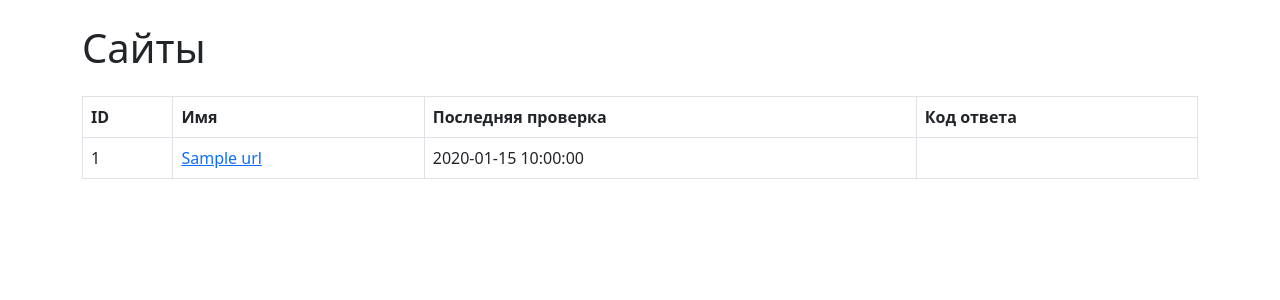
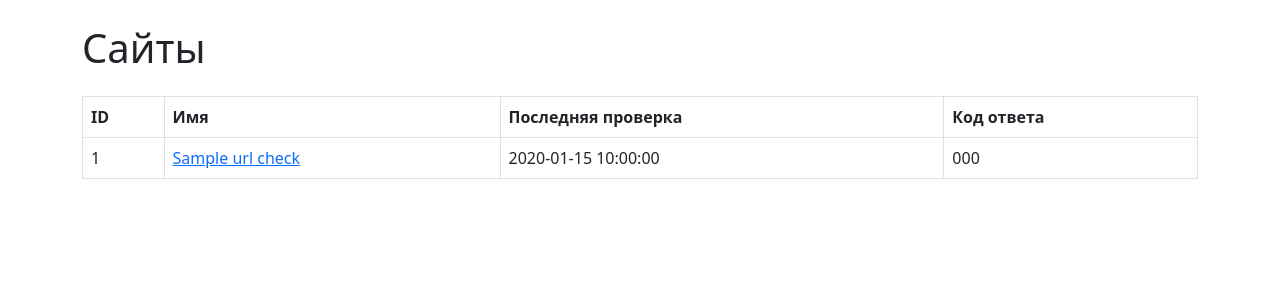
Before and after one commit to TaRgITay008/python-project-83, a Flask app: page /urls in a window 1280 px wide. Shown: the part 56-356 px from the top of the page. Run offline with Flask 3, Linux system fonts and the light colour scheme; a database or web service that is not in the repository returns one stand-in record (values such as "Sample title"); some libraries are stand-ins or nearby versions.

Commit message:
Add real HTTP check with status_code

```diff
--- a/page_analyzer/app.py
+++ b/page_analyzer/app.py
@@ -1,6 +1,7 @@
 """Flask application for page analyzer."""
 
 import os
+import requests
 import validators
 from flask import Flask, render_template, request, redirect, url_for, flash
 from dotenv import load_dotenv
@@ -70,15 +71,24 @@ def create_app():
 
     @app.route('/urls/<int:id>/checks', methods=['POST'])
     def create_check(id):
-        """Create a new check for URL."""
+        """Create a new check for URL by making a real HTTP request."""
         url = get_url(id)
         if not url:
             flash('Страница не найдена', 'danger')
             return redirect(url_for('index'))
 
-        # Пока создаём проверку без реальных данных
-        add_check(id)
-        flash('Страница успешно проверена', 'success')
+        try:
+            # Выполняем реальный HTTP-запрос
+            response = requests.get(url['name'], timeout=5)
+            response.raise_for_status()
+
+            # Если успешно — сохраняем проверку с кодом ответа
+            add_check(id, status_code=response.status_code)
+            flash('Страница успешно проверена', 'success')
+
+        except (requests.exceptions.RequestException, requests.exceptions.Timeout):
+            # Любая ошибка сети, таймаут, 4xx, 5xx
+            flash('Произошла ошибка при проверке', 'danger')
 
         return redirect(url_for('show_url', id=id))
 
--- a/page_analyzer/db.py
+++ b/page_analyzer/db.py
@@ -80,7 +80,7 @@ def get_url(url_id):
 
 
 def get_all_urls_with_last_check():
-    """Get all URLs with last check date."""
+    """Get all URLs with last check date and status code."""
     conn = get_connection()
     cur = conn.cursor(cursor_factory=RealDictCursor)
     cur.execute("""
@@ -88,7 +88,8 @@ def get_all_urls_with_last_check():
             u.id,
             u.name,
             u.created_at,
-            MAX(uc.created_at) as last_check_at
+            MAX(uc.created_at) as last_check_at,
+            (SELECT status_code FROM url_checks WHERE url_id = u.id ORDER BY created_at DESC LIMIT 1) as last_status_code
         FROM urls u
         LEFT JOIN url_checks uc ON u.id = uc.url_id
         GROUP BY u.id, u.name, u.created_at
--- a/page_analyzer/templates/urls.html
+++ b/page_analyzer/templates/urls.html
@@ -33,7 +33,7 @@
                         <td>{{ url.id }}</a></td>
                         <td><a href="{{ url_for('show_url', id=url.id) }}">{{ url.name }}</a></td>
                         <td>{{ url.last_check_at or '' }}</td>
-                        <td></td>
+                        <td>{{ url.last_status_code or '' }}</td>
                     </tr>
                     {% endfor %}
                 </tbody>
```
